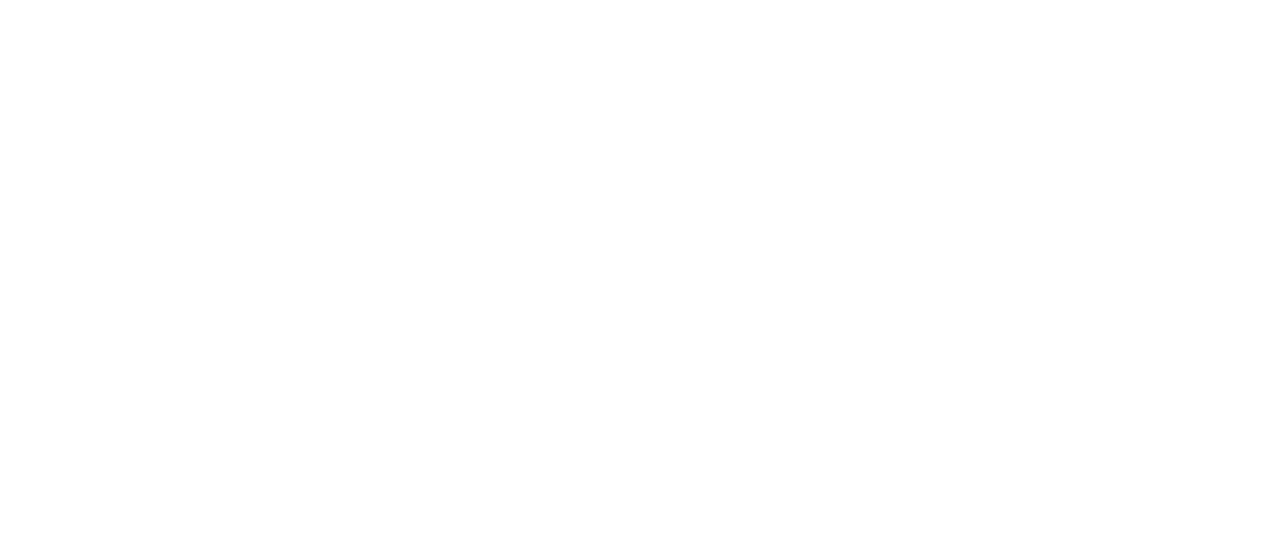
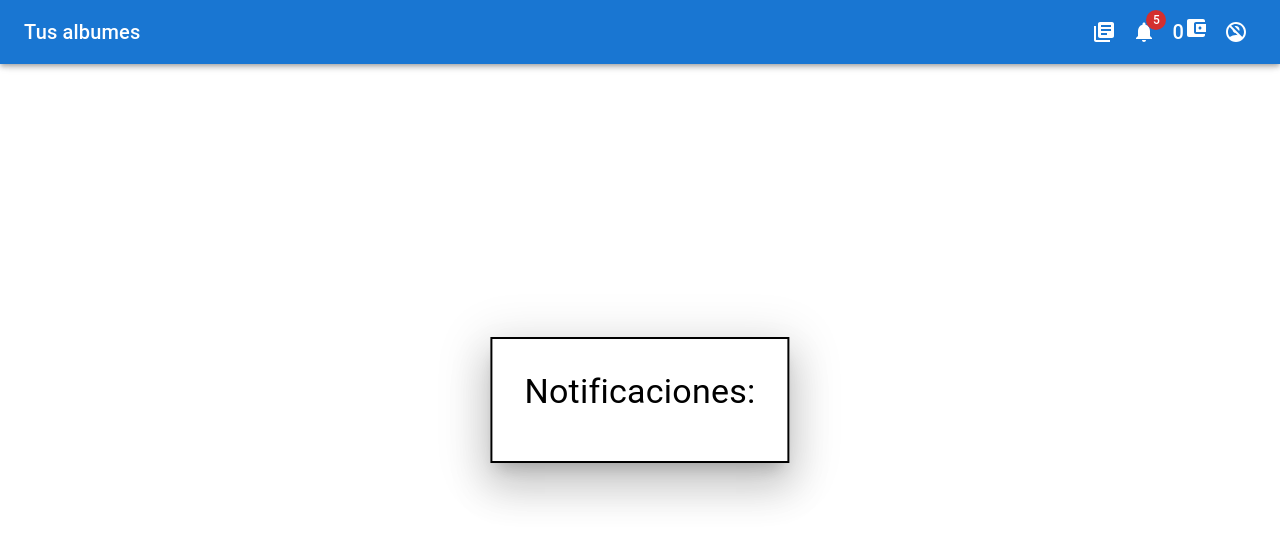
Before and after one commit to CristianLasso/albumpanini, a React (Create React App) app: page /notifys in a window 1280 px wide. Before the commit this address had no page. Shown: the top 542 px of the page. Built offline with nearby package versions, Linux system fonts and the light colour scheme.

Commit message:
notify page

```diff
--- a/src/App.js
+++ b/src/App.js
@@ -6,6 +6,7 @@
 import {HomePage} from './pages/HomePage/HomePage';
 import {AlbumPage} from './pages/AlbumPage/AlbumPage';
 import {TokenPage} from './pages/TokenPage/TokenPage';
+import {NotifyPage} from './pages/NotifyPage/NotifyPage';
 
 import { BrowserRouter as Router, Routes, Route } from 'react-router-dom';
 
@@ -18,6 +19,7 @@
           <Route exact path='/home' element={<HomePage/>} />
           <Route exact path='/album' element={<AlbumPage/>} />
           <Route exact path='/wallet' element={<TokenPage/>} />
+          <Route exact path='/notifys' element={<NotifyPage/>} />
         </Routes>
       </Router>
     </AppContextWrapper>
--- a/src/components/AppBar/AppBar.js
+++ b/src/components/AppBar/AppBar.js
@@ -27,7 +27,8 @@
     };
 
     const handleNotifications = () => {
-      console.log('Notificaciones')
+      state.setAlbumName('Notificaciones')
+      navigate('/notifys')
     };
 
     const handleWallet = () => {
--- /dev/null
+++ b/src/pages/NotifyPage/NotifyPage.js
@@ -0,0 +1,65 @@
+import React, {useContext, useEffect, useState} from "react";
+import "./NotifyPage.css";
+import AppContext from "../../context/AppContext";
+import List from '@mui/material/List';
+import ListItem from '@mui/material/ListItem';
+import ListItemText from '@mui/material/ListItemText';
+import ListItemButton from '@mui/material/ListItemButton';
+import ListItemIcon from '@mui/material/ListItemIcon';
+import AutoStoriesIcon from '@mui/icons-material/AutoStories';
+import Box from '@mui/material/Box';
+import AppBar from '../../components/AppBar/AppBar';
+import Typography from '@mui/material/Typography';
+
+
+const style = {
+    position: 'absolute',
+    top: '50%',
+    left: '50%',
+    transform: 'translate(-50%, -50%)',
+    width: 'auto',
+    bgcolor: 'background.paper',
+    border: '2px solid #000',
+    boxShadow: 24,
+    p: 4,
+    flex: 1,
+    flexDirection: 'row',
+    alignItems: 'center',
+    justifyContent: "center",
+};
+
+export const NotifyPage = () => {
+    const state = useContext(AppContext);
+
+    const notifys = [];
+
+    const handleSelectAlbum = (item) => {
+        console.log(item.title)
+    }
+
+    return(
+        <Box>
+            <AppBar/>
+            <Box sx={style}>
+                <Typography sx={{textAlign:'center'}} variant="h4" component="h3">
+                    Notificaciones:
+                </Typography>
+                <List sx={{ width: '100%', maxWidth: 360, bgcolor: 'background.paper' }}>
+                    {notifys?.map((noti) => (
+                        <Box key={noti.title}>
+                            <ListItem disablePadding>
+                                <ListItemButton onClick={()=>handleSelectAlbum(noti)}>
+                                    <ListItemIcon>
+                                        <AutoStoriesIcon />
+                                    </ListItemIcon>
+                                    <ListItemText primary={noti.title} secondary={noti.info} />
+                                </ListItemButton>
+                            </ListItem>
+                        </Box>
+
+                    ))}
+                </List>
+            </Box>
+        </Box>
+    );
+};
```
Also changed, not shown: src/pages/NotifyPage/NotifyPage.css (added).
